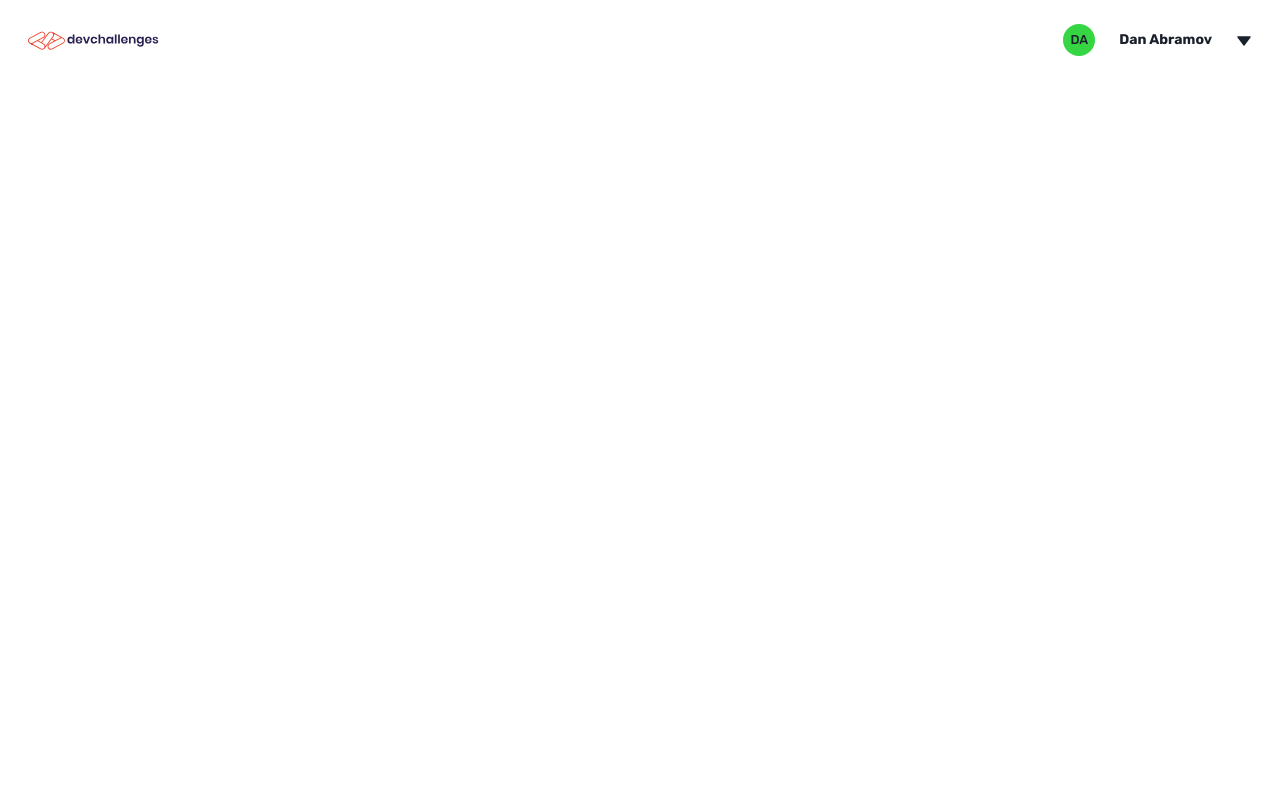
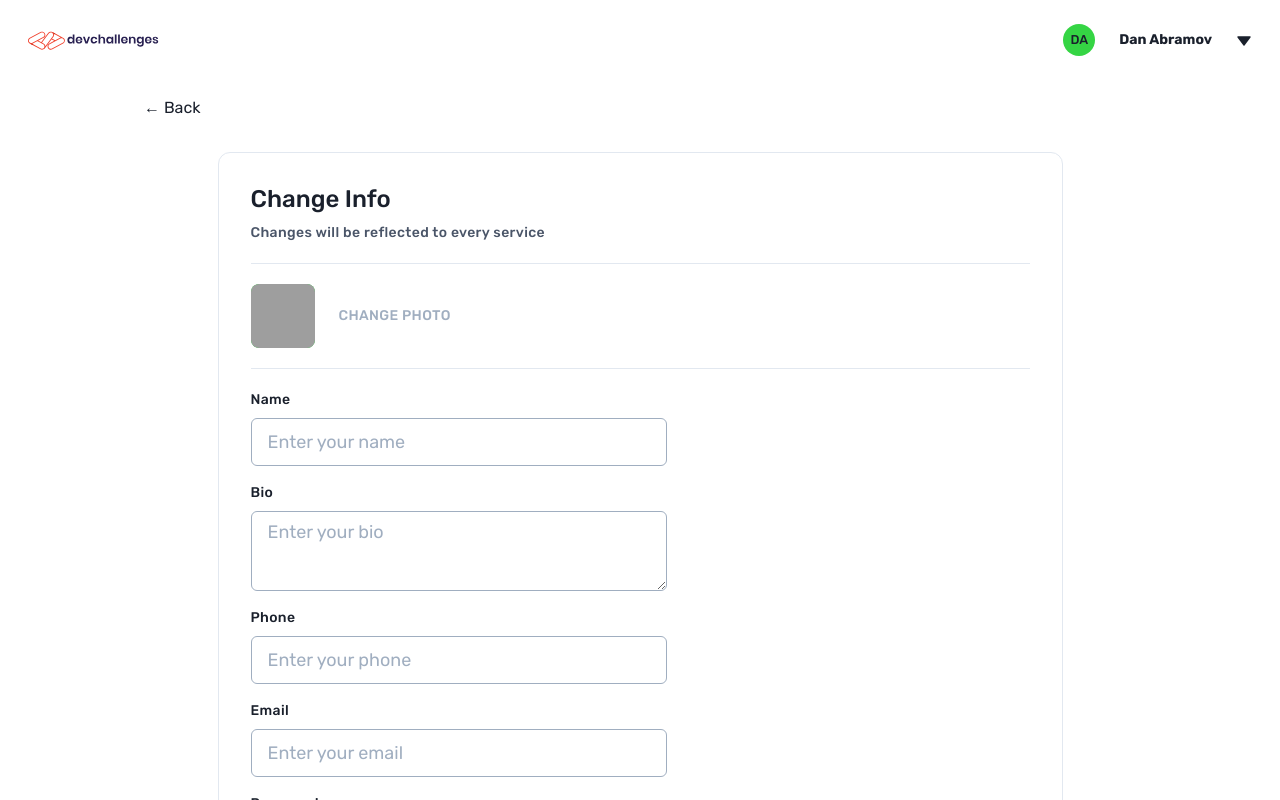
Before and after one commit to jorge00552075/firebase-authentication, a React (Create React App) app: page /1/edit in a window 1280 px wide. Before the commit this address had no page. Shown: the top 800 px of the page. Built offline with nearby package versions, Linux system fonts and the light colour scheme; grey boxes are pictures that could not be loaded.

Commit message:
add navigation links

```diff
--- a/src/App.js
+++ b/src/App.js
@@ -1,8 +1,8 @@
 import { Routes, Route } from "react-router-dom";
 import Header from "./components/Header";
 import Home from "./pages/Home";
-import Profile from "./pages/Profile";
-import ChangeInfo from "./pages/ChangeInfo";
+import Account from "./pages/Account";
+import EditPage from "./pages/EditPage";
 
 function App() {
   return (
@@ -10,8 +10,8 @@ function App() {
       <Header />
       <Routes>
         <Route path="/" element={<Home />} />
-        <Route path="/:id" element={<Profile />} />
-        <Route path="/change/:id" element={<ChangeInfo />} />
+        <Route path="/:id" element={<Account />} />
+        <Route path="/:id/edit" element={<EditPage />} />
         {/* <Route path="*" element={} /> */}
       </Routes>
     </>
@@ -19,3 +19,7 @@ function App() {
 }
 
 export default App;
+// path="/", LoginPage (if not authenticated)
+// reroute to path="/:accountId", AccountPage (if authenticated)
+// path="/:accountId", AccountPage
+// path="/:accountId/editInfo", EditPage
--- /dev/null
+++ b/src/data/data.js
@@ -0,0 +1,10 @@
+const user = {
+  avatar: "https://bit.ly/dan-abramov",
+  name: "Dan Abramov",
+  bio: "I am a software developer and a big fan of devchallenges...",
+  phone: "908249274292",
+  email: "dan.abramov@gmail.com",
+  password: "************",
+};
+
+export default user;
--- a/src/pages/Profile.jsx
+++ b/src/pages/Account.jsx
@@ -1,50 +1,32 @@
-import {
-  Avatar,
-  Button,
-  Container,
-  Flex,
-  Heading,
-  StackDivider,
-  Text,
-  VStack,
-} from "@chakra-ui/react";
+import { useParams } from "react-router-dom";
+import { Avatar, Container, Flex, Heading, Link, Text } from "@chakra-ui/react";
+import { Link as ReachLink } from "react-router-dom";
 import Card from "../components/Card";
+import user from "../data/data";
 
-const user = {
-  avatar: "https://bit.ly/dan-abramov",
-  name: "Dan Abramov",
-  bio: "I am a software developer and a big fan of devchallenges...",
-  phone: "908249274292",
-  email: "dan.abramov@gmail.com",
-  password: "************",
-};
-
-const Profile = function () {
-  const handleClick = function () {
-    console.log("click");
-  };
+const Account = function () {
+  const { id } = useParams();
 
   return (
     <Container maxW="container.lg" mt={4} textAlign="center">
       <Heading as="h1">Personal Info</Heading>
       <Text fontSize="lg">Basic info such as name and photo</Text>
-
       <Card>
         <Flex justifyContent="space-between" alignItems="center">
           <Flex flexDirection="column" textAlign="left">
-            <Text fontSize="2xl">Profile</Text>
+            <Text fontSize="2xl">Account</Text>
             <Text fontSize="sm" letterSpacing="wide">
               Some info may be visible to other people
             </Text>
           </Flex>
-          <Button
-            variant="outline"
-            colorScheme="blue"
-            w={24}
-            onClick={handleClick}
+          <Link
+            as={ReachLink}
+            to={`/${id}/edit`}
+            fontWeight="medium"
+            color="blue.500"
           >
             Edit
-          </Button>
+          </Link>
         </Flex>
         <Flex alignItems="center" textAlign="left">
           <Text
@@ -134,21 +116,8 @@ const Profile = function () {
           </Text>
         </Flex>
       </Card>
-
-      {/* <VStack
-        as="main"
-        w={845}
-        m="32px auto 0"
-        p={8}
-        border="1px"
-        borderColor="gray.200"
-        borderRadius={12}
-        alignItems="stretch"
-        divider={<StackDivider mt={12} borderColor="gray.200" />}
-        spacing={5}
-      ></VStack> */}
     </Container>
   );
 };
 
-export default Profile;
+export default Account;
--- a/src/pages/ChangeInfo.jsx
+++ /dev/null
@@ -1,19 +0,0 @@
-import { Container, Heading, Text, VStack } from "@chakra-ui/react";
-import Card from "../components/Card";
-
-const ChangeInfo = function () {
-  return (
-    <Container maxW="container.lg" mt={4}>
-      <Card divider>
-        <Heading as="h1" fontSize="2xl">
-          Change Info
-        </Heading>
-        <Text fontWeight="medium" fontSize="sm" letterSpacing="wide">
-          Changes will be reflected to every service
-        </Text>
-      </Card>
-    </Container>
-  );
-};
-
-export default ChangeInfo;
--- /dev/null
+++ b/src/pages/EditPage.jsx
@@ -0,0 +1,137 @@
+import { useParams } from "react-router-dom";
+import {
+  Avatar,
+  Box,
+  Button,
+  Container,
+  Flex,
+  FormControl,
+  FormLabel,
+  Heading,
+  Input,
+  Link,
+  Text,
+  Textarea,
+  VStack,
+} from "@chakra-ui/react";
+import { Link as ReachLink } from "react-router-dom";
+import Card from "../components/Card";
+import user from "../data/data";
+
+const EditPage = function () {
+  const { id } = useParams();
+
+  const handleSubmit = function () {
+    // ...
+  };
+
+  return (
+    <Container maxW="container.lg" mt={4}>
+      <Link as={ReachLink} to={`/${id}`}>
+        &larr; Back
+      </Link>
+      <Card>
+        <Box>
+          <Heading as="h1" fontWeight="medium" fontSize="2xl">
+            Change Info
+          </Heading>
+          <Text
+            mt={2}
+            fontWeight="medium"
+            fontSize="sm"
+            textColor="gray.600"
+            letterSpacing="wide"
+          >
+            Changes will be reflected to every service
+          </Text>
+        </Box>
+
+        <Flex alignItems="center" gap={6}>
+          <Avatar
+            size="lg"
+            name={user.name}
+            src={user.avatar}
+            borderRadius={8}
+          />
+          <Text
+            fontWeight="medium"
+            fontSize="sm"
+            textColor="gray.400"
+            letterSpacing="wide"
+          >
+            CHANGE PHOTO
+          </Text>
+        </Flex>
+
+        <form onSubmit={handleSubmit}>
+          <VStack spacing={4} w={416}>
+            <FormControl>
+              <FormLabel htmlFor="name" fontSize="sm" letterSpacing="wide">
+                Name
+              </FormLabel>
+              <Input
+                id="name"
+                type="text"
+                placeholder="Enter your name"
+                size="lg"
+                borderColor="gray.400"
+              />
+            </FormControl>
+            <FormControl>
+              <FormLabel htmlFor="bio" fontSize="sm" letterSpacing="wide">
+                Bio
+              </FormLabel>
+              <Textarea
+                id="bio"
+                placeholder="Enter your bio"
+                size="lg"
+                borderColor="gray.400"
+              />
+            </FormControl>
+            <FormControl>
+              <FormLabel htmlFor="phone" fontSize="sm" letterSpacing="wide">
+                Phone
+              </FormLabel>
+              <Input
+                id="phone"
+                type="tel"
+                placeholder="Enter your phone"
+                size="lg"
+                borderColor="gray.400"
+              />
+            </FormControl>
+            <FormControl>
+              <FormLabel htmlFor="email" fontSize="sm" letterSpacing="wide">
+                Email
+              </FormLabel>
+              <Input
+                id="email"
+                type="email"
+                placeholder="Enter your email"
+                size="lg"
+                borderColor="gray.400"
+              />
+            </FormControl>
+            <FormControl>
+              <FormLabel htmlFor="password" fontSize="sm" letterSpacing="wide">
+                Password
+              </FormLabel>
+              <Input
+                id="password"
+                type="password"
+                placeholder="Enter your password"
+                size="lg"
+                borderColor="gray.400"
+              />
+            </FormControl>
+          </VStack>
+          <Button colorScheme="blue" mt={4}>
+            Save
+          </Button>
+        </form>
+      </Card>
+    </Container>
+  );
+};
+
+export default EditPage;
```
